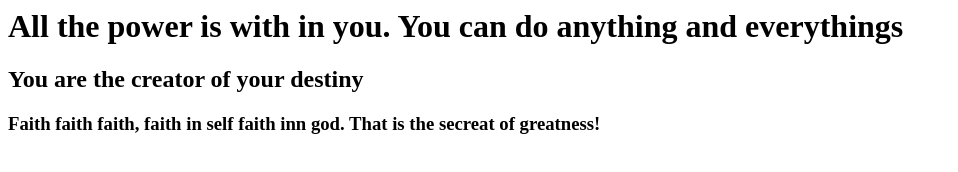
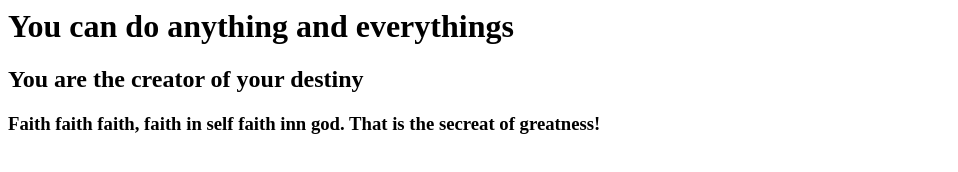
Before and after one commit to paratemayu/firstgitrepo, a plain HTML site: page index.html in a window 1280 px wide. Shown: the whole page, without its empty margins (0-958 px from the left). Drawn offline with Linux system fonts and the light colour scheme.

Commit message:
Update index.html
updated quote 1

```diff
--- a/index.html
+++ b/index.html
@@ -1,7 +1,7 @@
 <html>
 	<body>
 
-		<h1>All the power is  with in you. You can do anything and everythings</h1>
+		<h1> You can do anything and everythings</h1>
 
 <h2> You are the creator of your destiny </h2>
 
```
